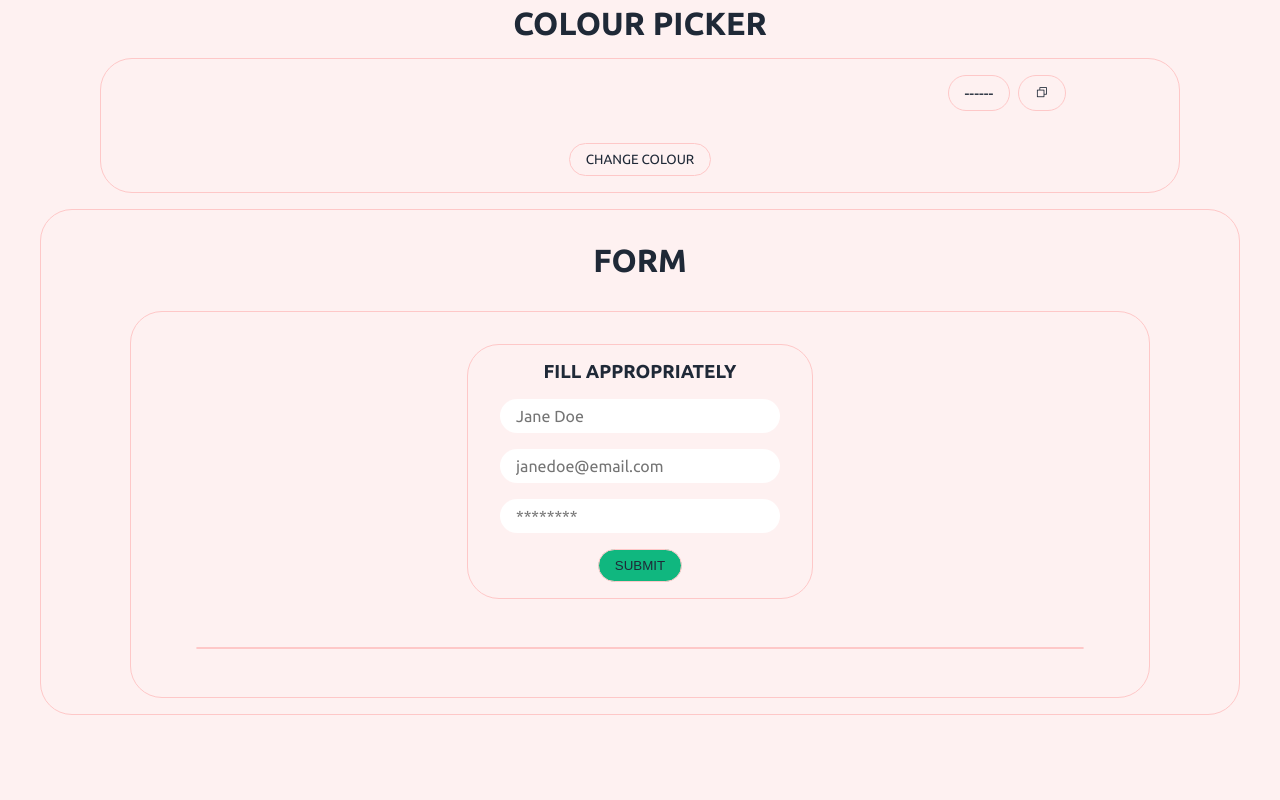
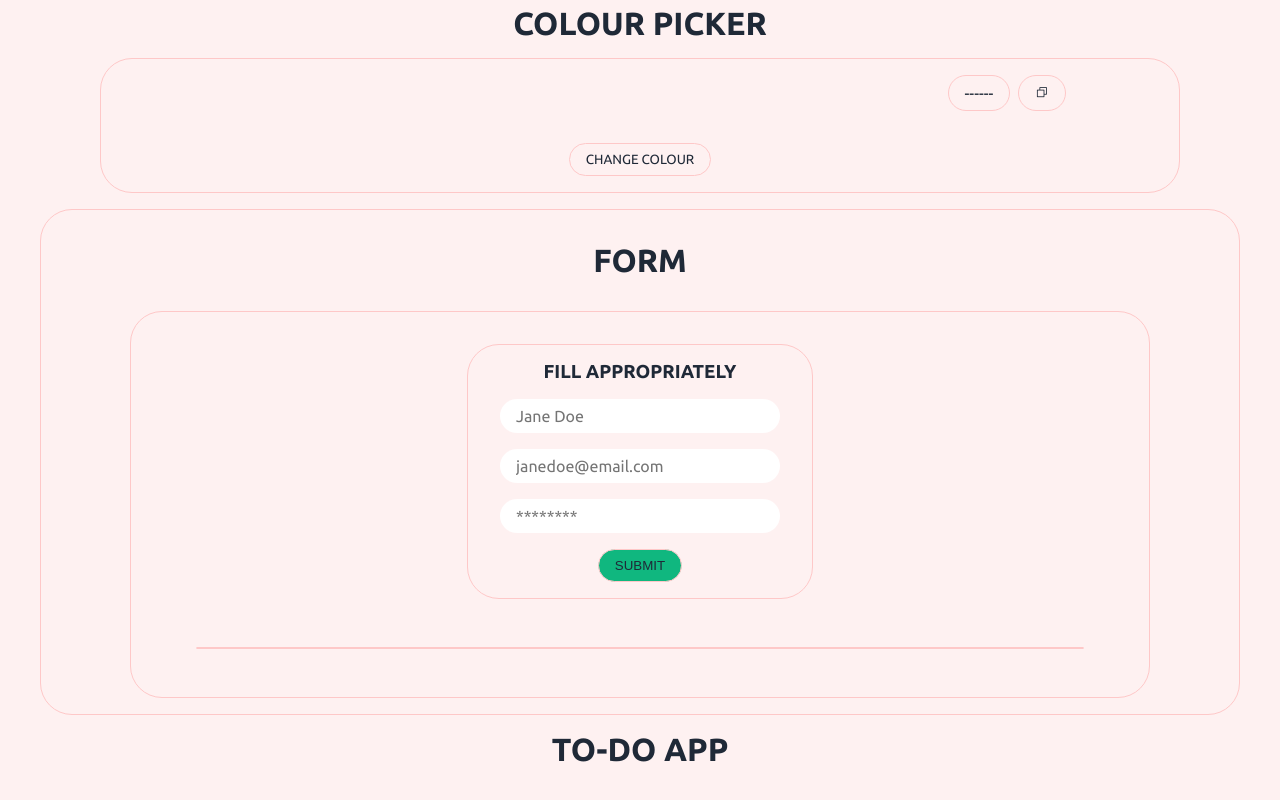
Before and after one commit to PERFEXION17/javascript-lab, a plain HTML site: page index.html in a window 1280 px wide. Shown: the part 963-1763 px from the top of the page. Drawn offline with nearby package versions, Linux system fonts and the light colour scheme.

```diff
--- a/index.html
+++ b/index.html
@@ -151,6 +151,10 @@
           </div>
         </div>
       </section>
+
+      <section id="to-do" class="to_do">
+        <h2>TO-DO APP</h2>
+      </section>
     </main>
 
     <footer></footer>
```
